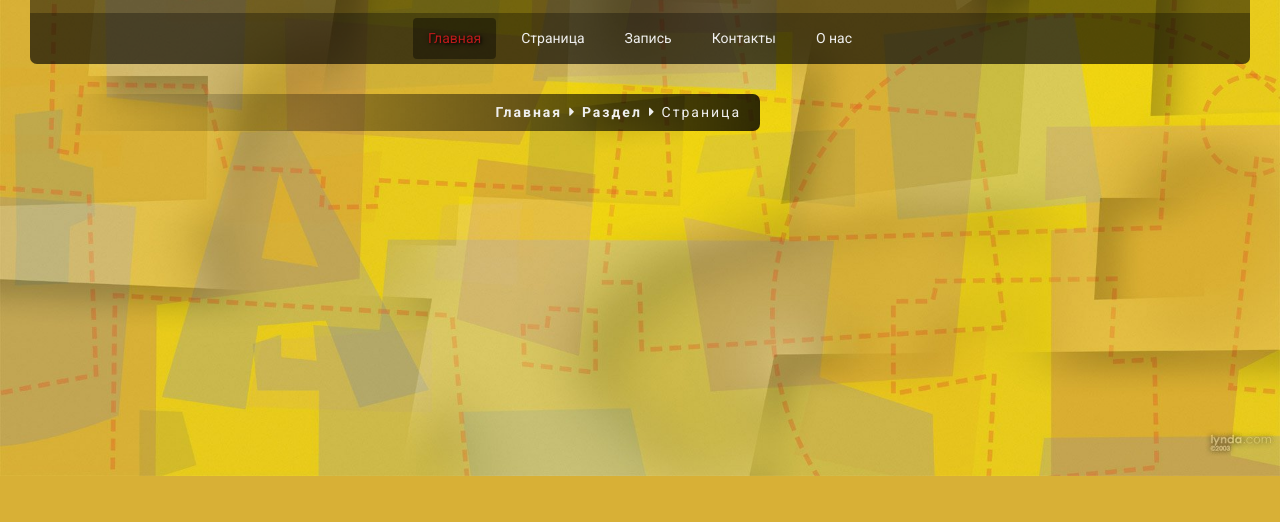
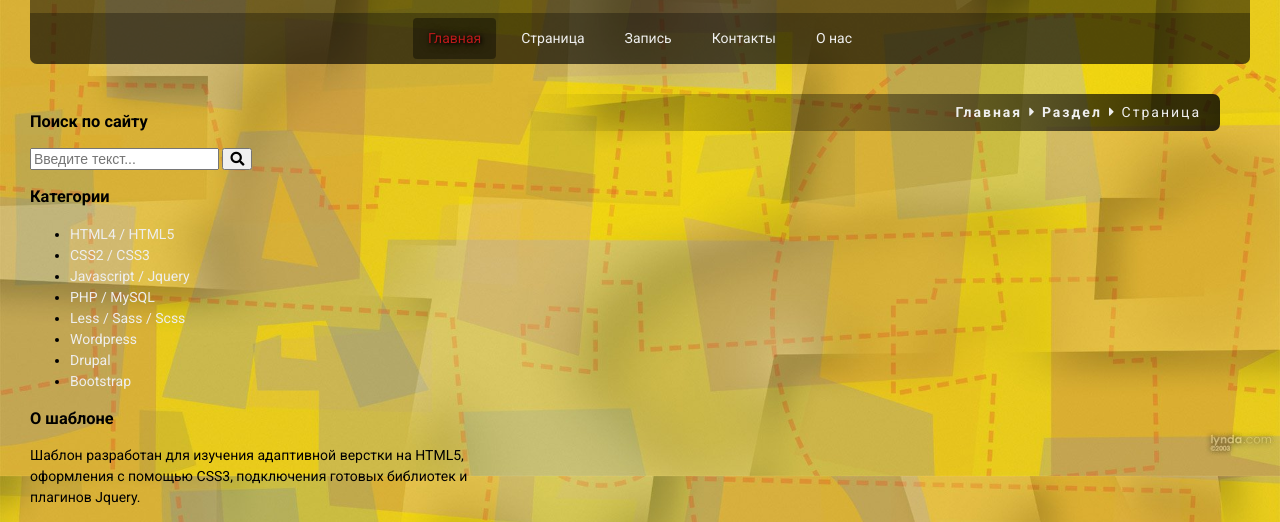
Before and after one commit to alexaandrievskaya/flexbox-template, a website: page index.html in a window 1280 px wide. Shown: the part 324-846 px from the top of the page. Before the commit the page ends 800 px from the top, so only its background shows below. Drawn offline with Linux system fonts and the light colour scheme.

Commit message:
UPD: added markup left-widgets section.

```diff
--- a/index.html
+++ b/index.html
@@ -45,6 +45,37 @@
         <span>Страница</span>
       </div>
     </main>
+
+    <aside class="left">
+      <div class="widget widget-search">
+        <h3>Поиск по сайту</h3>
+        <form method="get" action="#">
+          <input class="widget-search__input" type="text" placeholder="Введите текст...">
+          <button class="widget-search__submit" type="submit">
+            <i class="fas fa-search"></i>
+          </button>
+        </form>
+      </div>
+      <div class="widget widget-categories">
+        <h3>Категории</h3>
+        <ul class="widget-categories__list">
+          <li class="widget-categories__item"><a href="#">HTML4 / HTML5</a></li>
+          <li class="widget-categories__item"><a href="#">CSS2 / CSS3</a></li>
+          <li class="widget-categories__item"><a href="#">Javascript / Jquery</a></li>
+          <li class="widget-categories__item"><a href="#">PHP / MySQL</a></li>
+          <li class="widget-categories__item"><a href="#">Less / Sass / Scss</a></li>
+          <li class="widget-categories__item"><a href="#">Wordpress</a></li>
+          <li class="widget-categories__item"><a href="#">Drupal</a></li>
+          <li class="widget-categories__item"><a href="#">Bootstrap</a></li>
+        </ul>
+      </div>
+
+      <div class="widget widget-text">
+        <h3>О шаблоне</h3>
+        <p>Шаблон разработан для изучения адаптивной верстки на HTML5, оформления с помощью CSS3, подключения готовых библиотек и плагинов Jquery.</p>
+      </div>
+    </aside>
+
   </div>
 
   <link rel="stylesheet" href="assets/css/style.css">
```
